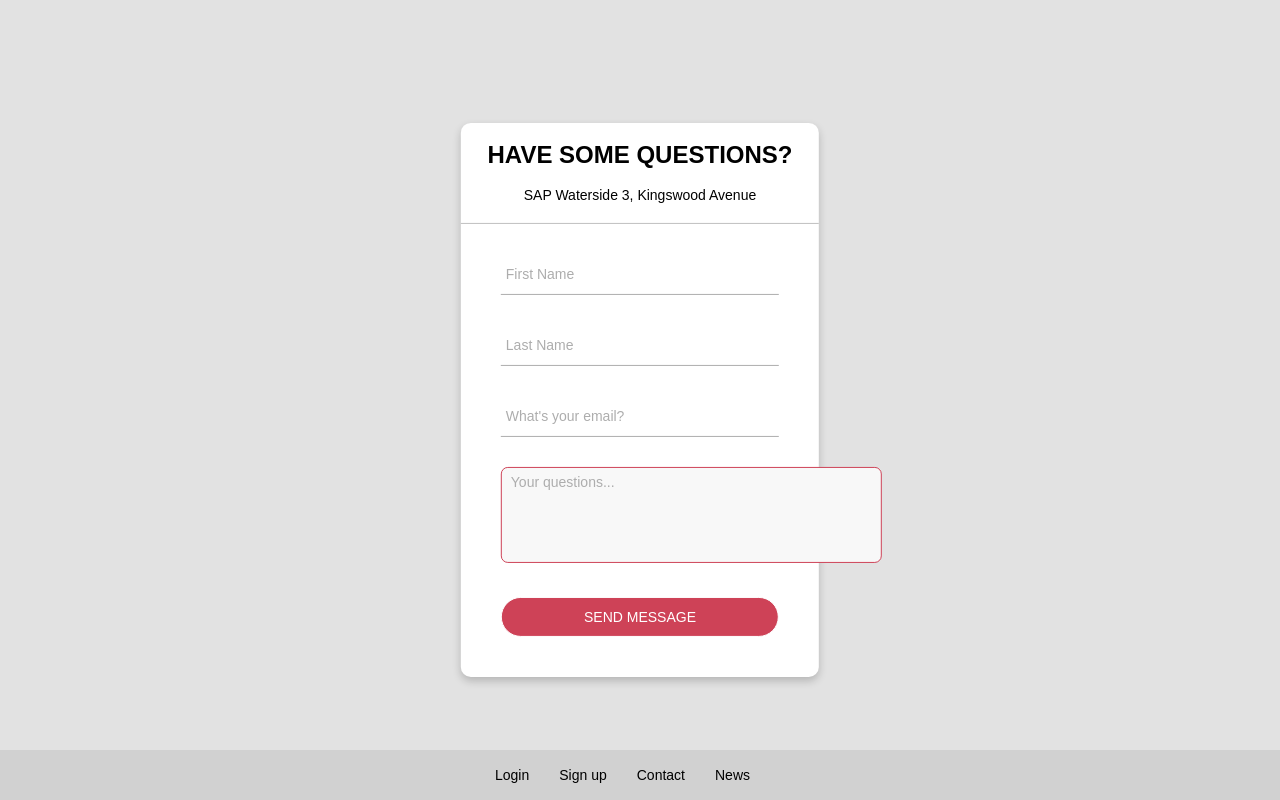
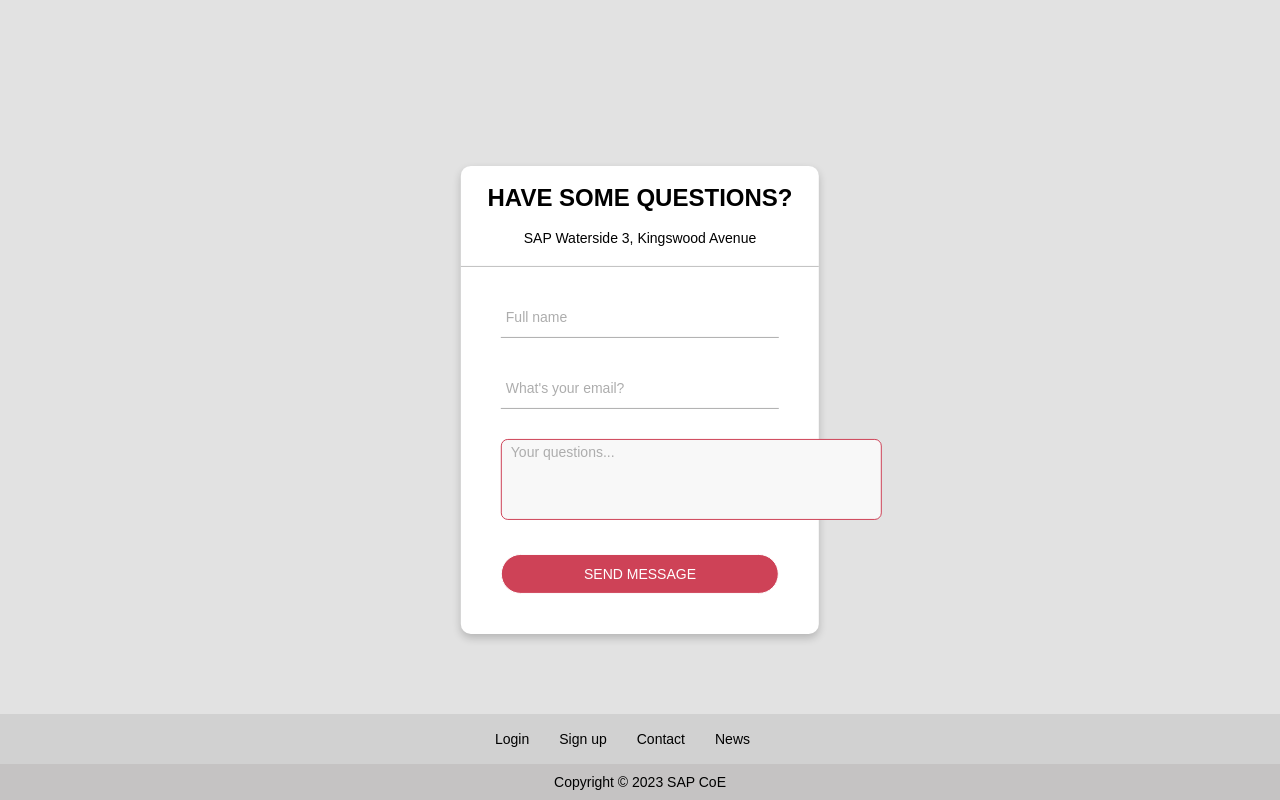
Before and after one commit to ayanSAP/Carpool_Web, a plain HTML site: page contact.html in a window 1280 px wide. Drawn offline with Linux system fonts and the light colour scheme.

Commit message:
All pages updated, ready to use

```diff
--- a/contact.html
+++ b/contact.html
@@ -24,13 +24,13 @@
         <div class="txt_field">
           <input type="text" name="f_name" id="f_name" required />
           <span></span>
-          <label>First Name</label>
+          <label>Full name</label>
         </div>
-        <div class="txt_field">
+        <!-- <div class="txt_field">
           <input type="text" name="l_name" id="l_name" required />
           <span></span>
           <label>Last Name</label>
-        </div>
+        </div> -->
         <div class="txt_field">
           <input type="text" name="email" id="email" required />
           <span></span>
@@ -41,7 +41,7 @@
             name="freeform"
             class="freeform"
             cols="45"
-            rows="6"
+            rows="5"
           ></textarea>
           <span></span>
           <label>Your questions...</label>
@@ -69,13 +69,13 @@
         </div>
       </div>
 
-      <!-- <div class="outer-footer">
+      <div class="outer-footer">
         Copyright &copy;
         <script>
           document.write(new Date().getFullYear());
         </script>
         SAP CoE
-      </div> -->
+      </div>
     </footer>
   </body>
 </html>
```
